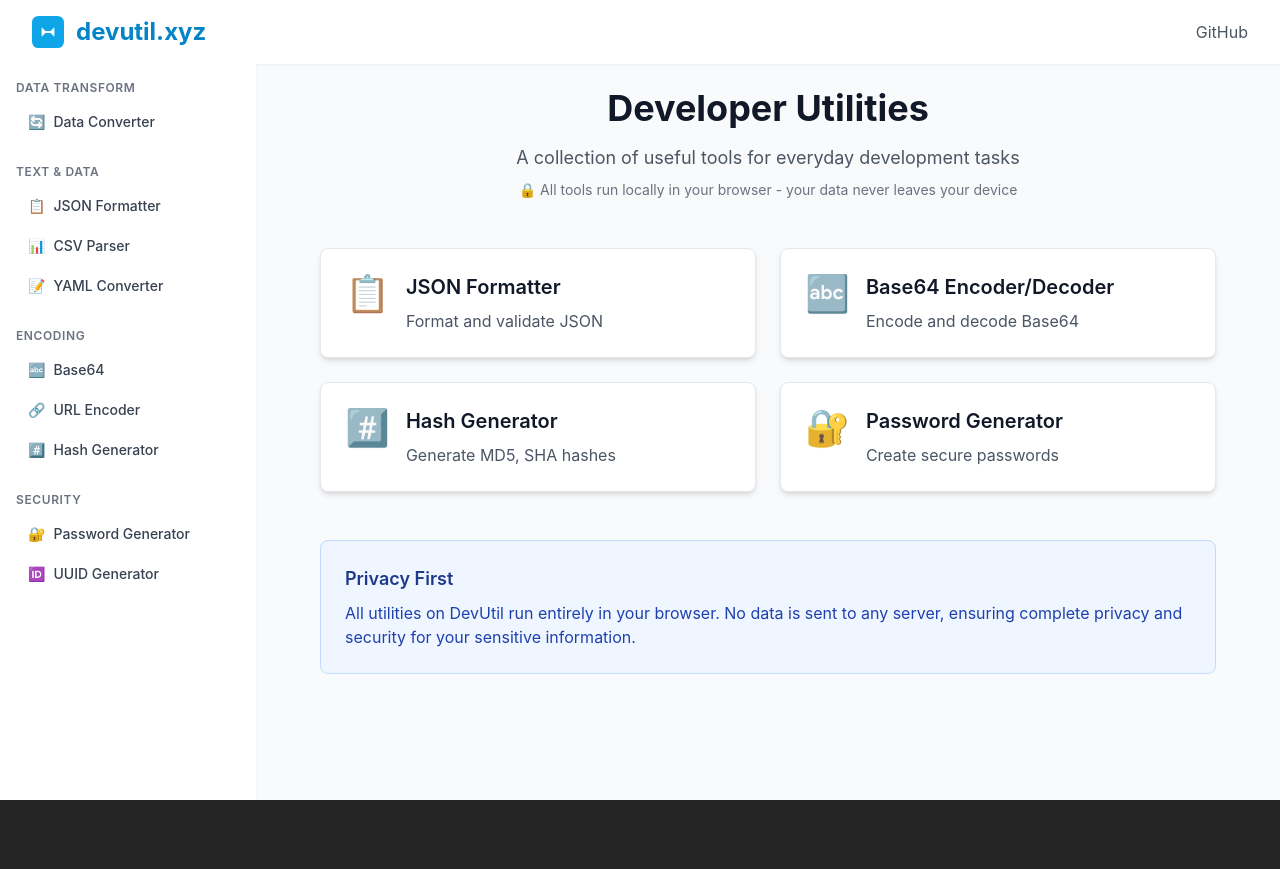
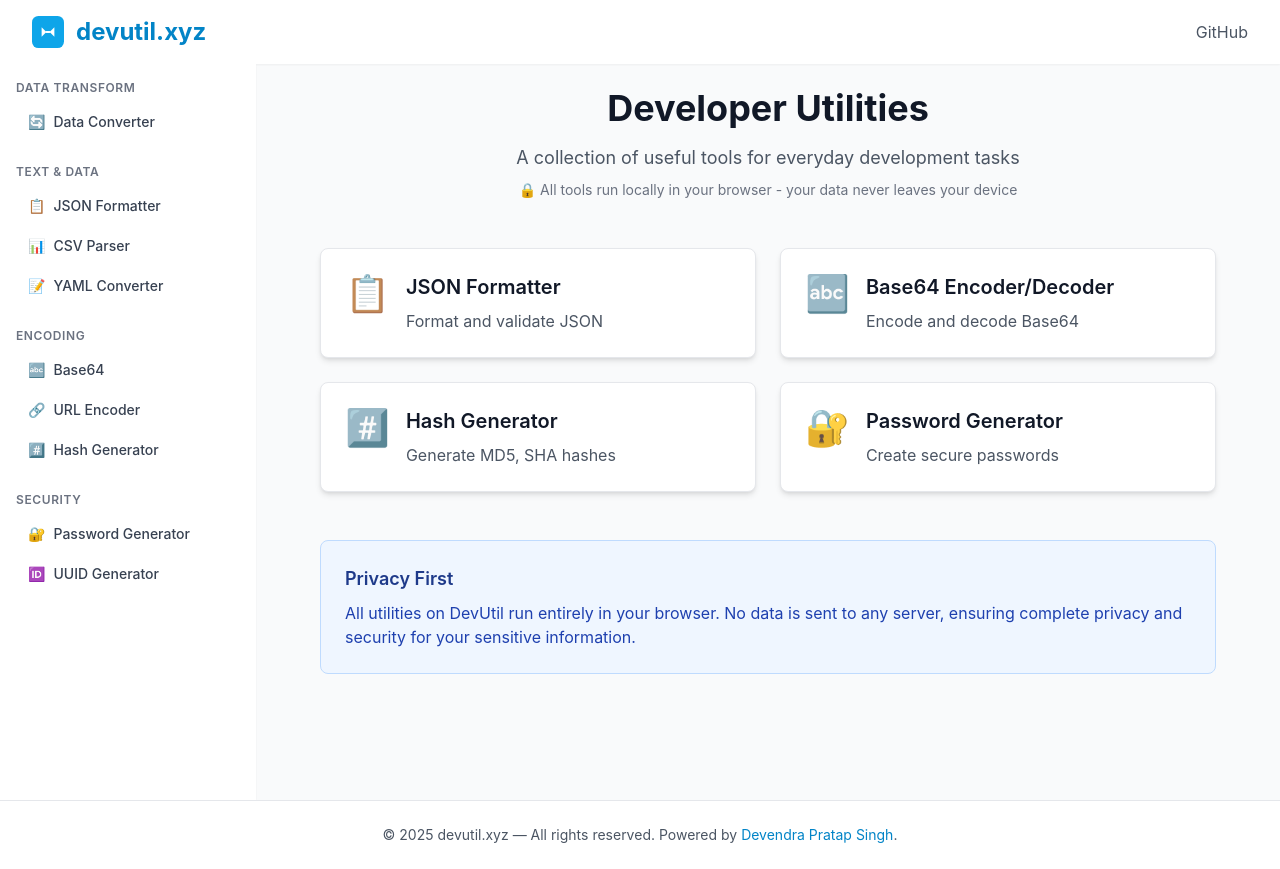
Before and after one commit to 0xdps/devutil, a React (Vite) app: page / in a window 1280 px wide. Before the commit the page ends 800 px from the top, so only its background shows below. Built offline with nearby package versions, Linux system fonts and the light colour scheme.

Commit message:
feat: add Footer component to enhance layout with copyright information

```diff
--- /dev/null
+++ b/src/components/Footer.tsx
@@ -0,0 +1,22 @@
+export default function Footer() {
+  const currentYear = new Date().getFullYear()
+
+  return (
+    <footer className="bg-white dark:bg-gray-800 border-t border-gray-200 dark:border-gray-700 mt-auto">
+      <div className="max-w-7xl mx-auto px-4 sm:px-6 lg:px-8 py-6">
+        <p className="text-center text-sm text-gray-600 dark:text-gray-400">
+          © {currentYear} devutil.xyz — All rights reserved. Powered by{' '}
+          <a
+            href="https://devendrapratap.xyz"
+            target="_blank"
+            rel="noopener noreferrer"
+            className="text-primary-600 dark:text-primary-400 hover:text-primary-700 dark:hover:text-primary-300 transition-colors"
+          >
+            Devendra Pratap Singh
+          </a>
+          .
+        </p>
+      </div>
+    </footer>
+  )
+}
--- a/src/components/Layout.tsx
+++ b/src/components/Layout.tsx
@@ -1,6 +1,7 @@
 import { ReactNode } from 'react'
 import Header from './Header'
 import Sidebar from './Sidebar'
+import Footer from './Footer'
 
 interface LayoutProps {
     children: ReactNode
@@ -8,14 +9,15 @@
 
 export default function Layout({ children }: LayoutProps) {
     return (
-        <div className="min-h-screen bg-gray-50 dark:bg-gray-900">
+        <div className="min-h-screen bg-gray-50 dark:bg-gray-900 flex flex-col">
             <Header />
-            <div className="flex">
+            <div className="flex flex-1">
                 <Sidebar />
                 <main className="flex-1 p-6">
                     {children}
                 </main>
             </div>
+            <Footer />
         </div>
     )
 }
```
